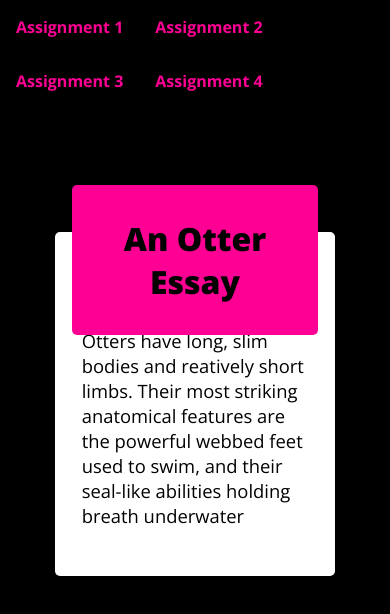
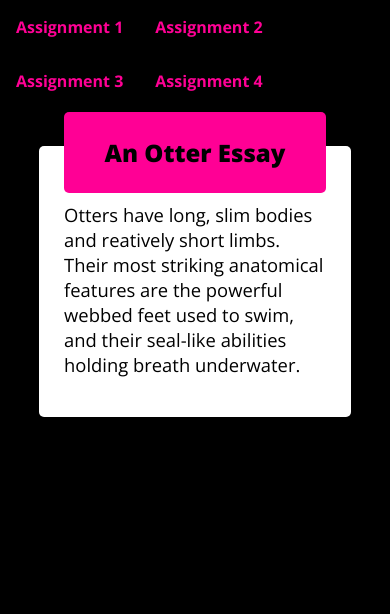
Before and after one commit to raheenah/Q2-Assignment-1-, a plain HTML site: page Assignment-1/index.html in a window 390 px wide. Drawn offline with nearby package versions, Linux system fonts and the light colour scheme.

Commit message:
Assignment Completed-4

```diff
--- a/Assignment-1/index.css
+++ b/Assignment-1/index.css
@@ -23,7 +23,7 @@ main {
   color: black;
   font-family: "Open Sans", sans-serif;
   margin: 0 auto;
-  width: 40%;
+  /* width: 40%; */
   flex-direction: column;
   /* position: relative; */
 }
@@ -58,86 +58,34 @@ nav ul li a{
   flex-direction: column;
   justify-content: center;
   align-items: center;
-  /* background-color: red; */
-  max-width: 340px;
-  /* width: 100%; */
-margin: 50px 0 ;
+  width: 70%;
+  max-width: 530px; ;
+margin: 120px auto ;
   position: relative;
 }
 h1 {
-  font-size: 2rem;
-  /* color: black; */
+  font-size: 1.5rem;
   padding: 1em 1em;
   border-radius: 5px;
-  max-width: 65%;
   width: 100%;
   text-wrap: wrap;
   text-align: center;
-  box-sizing: content-box;
+  box-sizing: border-box;
   background-color: #ff0095;
-  /* position: absolute; */
-  /* top: 0; */
-  /* left: 0; */
+  position: absolute;
+  top: -1.5em;
   z-index: 3;
   margin-bottom: 2em;
   font-weight: 800;
 }
 p {
   font-size: 1.15rem;
-  position: absolute;
-  /* width: 90%; */
+  width: 100%;
   background-color: white;
   border-radius: 5px;
   top: 2em;
   z-index: 1;
   padding-inline: 9.6%;
-  padding-block: 6rem 3rem;
+  /* font-weight: 500; */
+  padding-block: 3.5rem 2.5rem;
 }
-@media (max-width: 712px) {
-main {
-  /* position: relative; */
-  display: flex;
-  /* background-color: blue; */
-  /* justify-content: center; */
-  /* align-items: center; */
-  /* height: 100vh; */
-  color: black;
-  font-family: "Open Sans", sans-serif;
-  margin: 0 auto;
-  width: 75%;
-  flex-direction: column;
-  /* position: relative; */
-}
-
-
-  .content {
-  display: flex;
-  flex-direction: column;
-  justify-content: center;
-  align-items: center;
-  /* background-color: red; */
-  /* max-width: 340px; */
-  /* width: 100%; */
-margin: 150px 0 ;
-  position: relative;
-}
-p {
-  font-size: 1.15rem;
-  position: absolute;
-  /* width: 90%; */
-  background-color: white;
-  border-radius: 5px;
-  top: 3em;
-  z-index: 1;
-  padding-inline: 9.6%;
-  padding-block: 6rem 3rem;
-}
-
-
-}
-@media (max-width: 237px) {
- p {
-
-  padding-block: 6rem 3rem;
-}
-}
--- a/Assignment-1/index.html
+++ b/Assignment-1/index.html
@@ -34,7 +34,7 @@
         <p>
           Otters have long, slim bodies and reatively short limbs. Their most
           striking anatomical features are the powerful webbed feet used to
-          swim, and their seal-like abilities holding breath underwater
+          swim, and their seal-like abilities holding breath underwater.
         </p>
         <h1>An Otter Essay</h1>
         <!-- <p>
```
